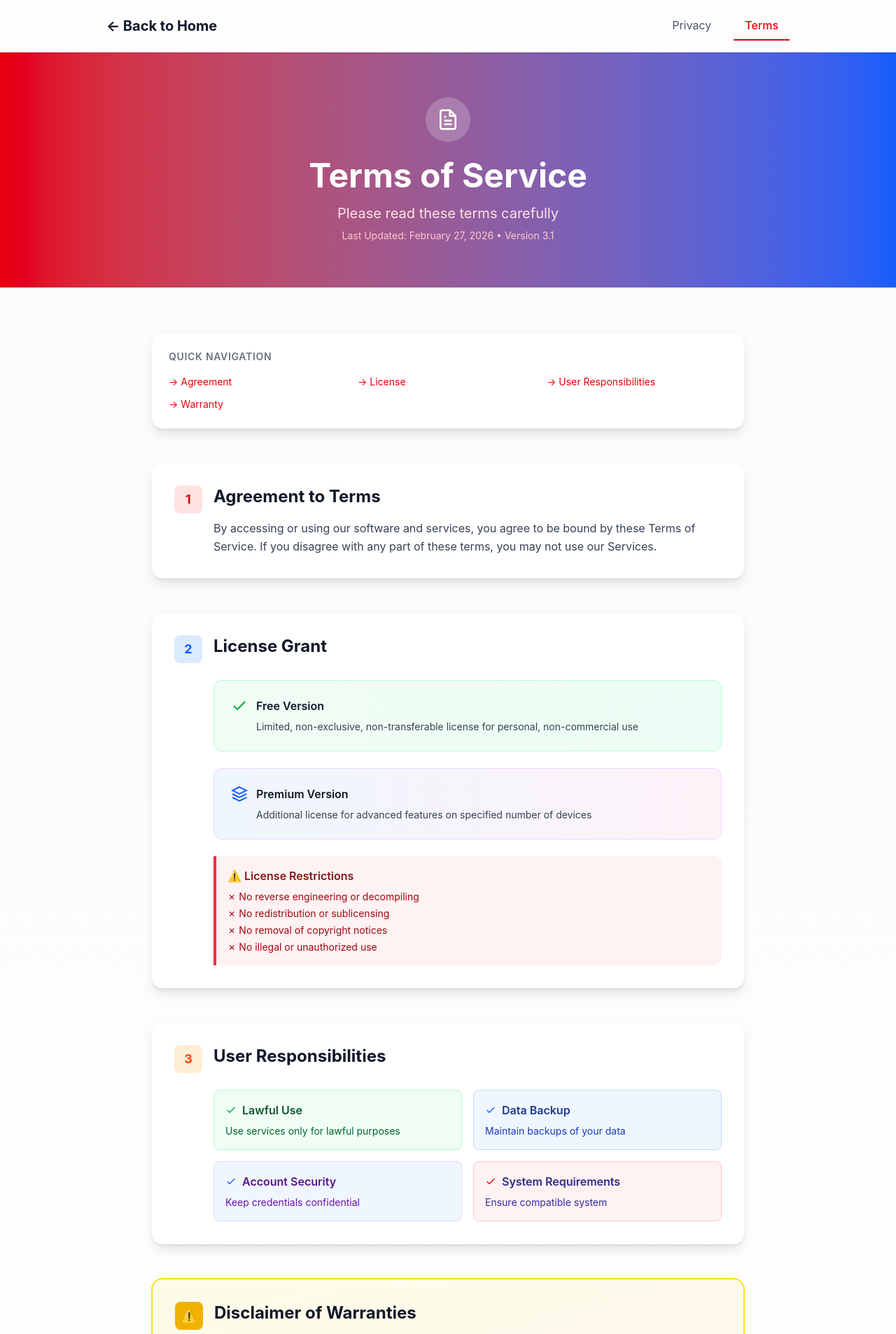
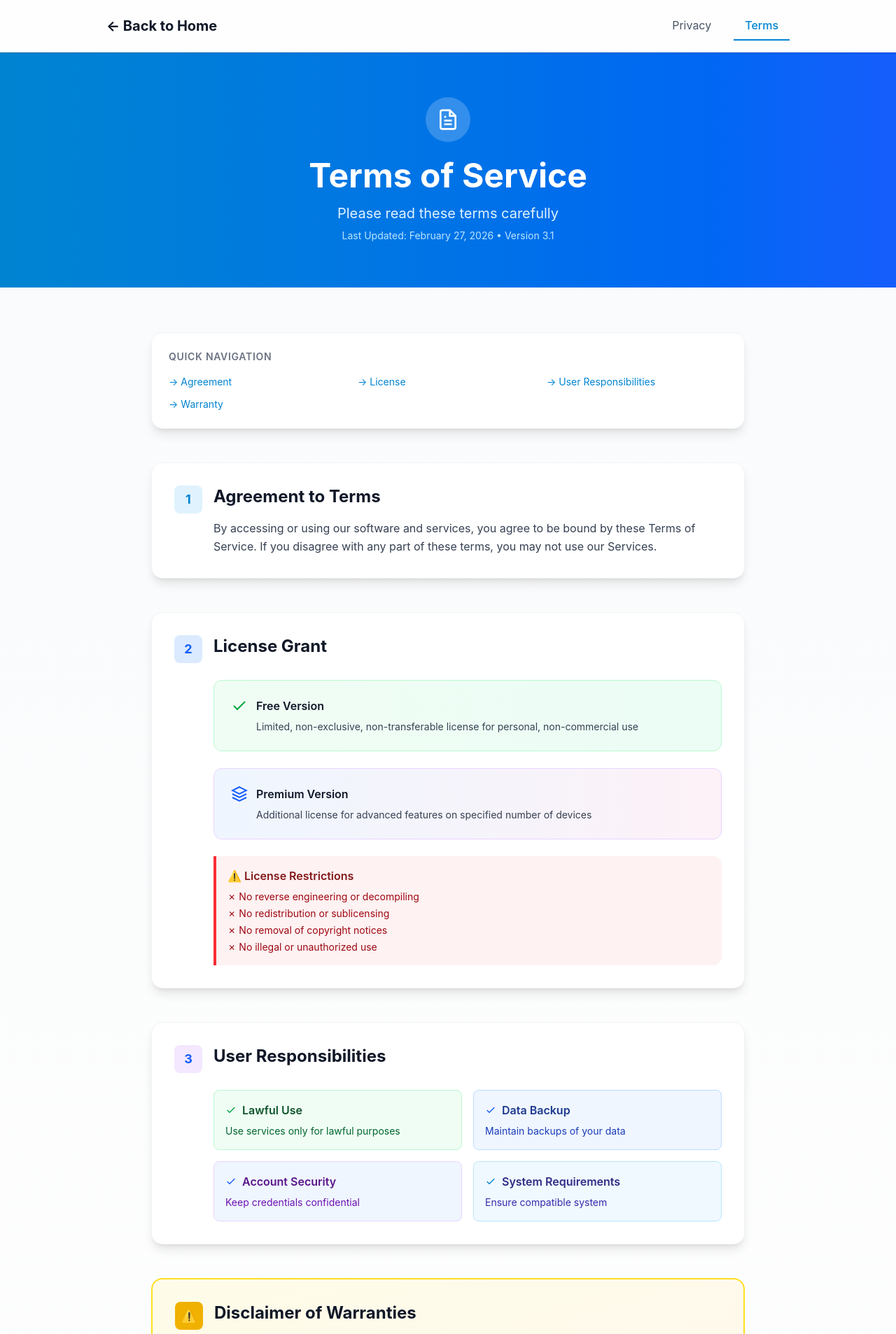
Before and after one commit to codingbrain02/hardwarepulse, a React (Vite) app: page /terms in a window 1280 px wide. Shown: the top 1907 px of the page at 70% size. Built offline with nearby package versions, Linux system fonts and the light colour scheme.

Commit message:
initial commit

```diff
--- a/src/components/TermsOfService.tsx
+++ b/src/components/TermsOfService.tsx
@@ -43,7 +43,7 @@ function TermsOfService() {
         if (p.x < 0 || p.x > canvas.width) p.vx *= -1
         if (p.y < 0 || p.y > canvas.height) p.vy *= -1
 
-        ctx.fillStyle = 'rgba(239, 68, 68, 0.3)'
+        ctx.fillStyle = 'rgba(56, 189, 248, 0.3)'
         ctx.beginPath()
         ctx.arc(p.x, p.y, p.size, 0, Math.PI * 2)
         ctx.fill()
@@ -64,20 +64,20 @@ function TermsOfService() {
   }, [])
 
   return (
-    <div className="min-h-screen bg-gradient-to-b from-gray-50 to-white">
+    <div className="min-h-screen bg-linear-to-b from-gray-50 to-white">
       <canvas ref={canvasRef} className="fixed inset-0 w-full h-full -z-10" />
 
       {/* Navigation */}
       <nav className="border-b border-gray-200 bg-white/80 backdrop-blur-md sticky top-0 z-50 shadow-sm">
         <div className="max-w-5xl mx-auto px-6 py-4 flex items-center justify-between">
-          <a href="/" className="text-xl font-bold text-gray-900 hover:text-red-600 transition-colors">
+          <a href="/hardwarepulse" className="text-xl font-bold text-gray-900 hover:text-sky-600 transition-colors">
             ← Back to Home
           </a>
           <div className="flex gap-4">
-            <a href="/privacy" className="px-4 py-2 text-gray-600 hover:text-red-600 transition-colors">
+            <a href="/privacy" className="px-4 py-2 text-gray-600 hover:text-sky-600 transition-colors">
               Privacy
             </a>
-            <a href="/terms" className="px-4 py-2 text-red-600 font-medium border-b-2 border-red-600">
+            <a href="/terms" className="px-4 py-2 text-sky-600 font-medium border-b-2 border-sky-600">
               Terms
             </a>
           </div>
@@ -85,7 +85,7 @@ function TermsOfService() {
       </nav>
 
       {/* Hero Section */}
-      <div className="bg-gradient-to-r from-red-600 to-blue-600 py-16">
+      <div className="bg-linear-to-r from-sky-600 to-blue-600 py-16">
         <div className="max-w-5xl mx-auto px-6 text-center">
           <div className="inline-flex items-center justify-center w-16 h-16 bg-white/20 rounded-full mb-6">
             <svg width="32" height="32" viewBox="0 0 24 24" fill="none" stroke="white" strokeWidth="2">
@@ -97,8 +97,8 @@ function TermsOfService() {
             </svg>
           </div>
           <h1 className="text-5xl font-bold text-white mb-4">Terms of Service</h1>
-          <p className="text-xl text-red-100 mb-2">Please read these terms carefully</p>
-          <p className="text-red-200 text-sm">Last Updated: February 27, 2026 • Version 3.1</p>
+          <p className="text-xl text-sky-100 mb-2">Please read these terms carefully</p>
+          <p className="text-sky-200 text-sm">Last Updated: February 27, 2026 • Version 3.1</p>
         </div>
       </div>
 
@@ -108,11 +108,12 @@ function TermsOfService() {
         <div className="bg-white rounded-2xl shadow-lg border border-gray-100 p-6 mb-12">
           <h3 className="text-sm font-semibold text-gray-500 uppercase tracking-wider mb-4">Quick Navigation</h3>
           <div className="grid md:grid-cols-3 gap-3">
-            <a href="#agreement" className="text-red-600 hover:text-red-700 text-sm hover:underline">→ Agreement</a>
-            <a href="#license" className="text-red-600 hover:text-red-700 text-sm hover:underline">→ License</a>
-            <a href="#responsibilities" className="text-red-600 hover:text-red-700 text-sm hover:underline">→ User Responsibilities</a>
-            <a href="#warranty" className="text-red-600 hover:text-red-700 text-sm hover:underline">→ Warranty</a>
-            {/*<a href="#contact" className="text-red-600 hover:text-red-700 text-sm hover:underline">→ Contact</a>*/}
+            <a href="#agreement" className="text-sky-600 hover:text-sky-700 text-sm hover:underline">→ Agreement</a>
+            <a href="#license" className="text-sky-600 hover:text-sky-700 text-sm hover:underline">→ License</a>
+            {/*<a href="#subscription" className="text-sky-600 hover:text-sky-700 text-sm hover:underline">→ Subscription</a>*/}
+            <a href="#responsibilities" className="text-sky-600 hover:text-sky-700 text-sm hover:underline">→ User Responsibilities</a>
+            <a href="#warranty" className="text-sky-600 hover:text-sky-700 text-sm hover:underline">→ Warranty</a>
+            {/*<a href="#contact" className="text-sky-600 hover:text-sky-700 text-sm hover:underline">→ Contact</a>*/}
           </div>
         </div>
 
@@ -120,8 +121,8 @@ function TermsOfService() {
           {/* Agreement */}
           <section id="agreement" className="bg-white rounded-2xl shadow-lg border border-gray-100 p-8">
             <div className="flex items-start gap-4">
-              <div className="flex-shrink-0 w-10 h-10 bg-red-100 rounded-lg flex items-center justify-center">
-                <span className="text-red-600 font-bold text-lg">1</span>
+              <div className="shrink-0 w-10 h-10 bg-sky-100 rounded-lg flex items-center justify-center">
+                <span className="text-sky-600 font-bold text-lg">1</span>
               </div>
               <div className="flex-1">
                 <h2 className="text-2xl font-bold text-gray-900 mb-4">Agreement to Terms</h2>
@@ -136,16 +137,16 @@ function TermsOfService() {
           {/* License Grant */}
           <section id="license" className="bg-white rounded-2xl shadow-lg border border-gray-100 p-8">
             <div className="flex items-start gap-4 mb-6">
-              <div className="flex-shrink-0 w-10 h-10 bg-blue-100 rounded-lg flex items-center justify-center">
+              <div className="shrink-0 w-10 h-10 bg-blue-100 rounded-lg flex items-center justify-center">
                 <span className="text-blue-600 font-bold text-lg">2</span>
               </div>
               <h2 className="text-2xl font-bold text-gray-900">License Grant</h2>
             </div>
 
             <div className="ml-14 space-y-6">
-              <div className="bg-gradient-to-r from-green-50 to-emerald-50 rounded-xl p-6 border border-green-200">
+              <div className="bg-linear-to-r from-green-50 to-emerald-50 rounded-xl p-6 border border-green-200">
                 <div className="flex items-start gap-3">
-                  <svg width="24" height="24" viewBox="0 0 24 24" fill="none" stroke="currentColor" strokeWidth="2" className="text-green-600 flex-shrink-0">
+                  <svg width="24" height="24" viewBox="0 0 24 24" fill="none" stroke="currentColor" strokeWidth="2" className="text-green-600 shrink-0">
                     <polyline points="20 6 9 17 4 12"></polyline>
                   </svg>
                   <div>
@@ -157,9 +158,9 @@ function TermsOfService() {
                 </div>
               </div>
 
-              <div className="bg-gradient-to-r from-blue-50 to-pink-50 rounded-xl p-6 border border-purple-200">
+              <div className="bg-linear-to-r from-blue-50 to-pink-50 rounded-xl p-6 border border-purple-200">
                 <div className="flex items-start gap-3">
-                  <svg width="24" height="24" viewBox="0 0 24 24" fill="none" stroke="currentColor" strokeWidth="2" className="text-blue-600 flex-shrink-0">
+                  <svg width="24" height="24" viewBox="0 0 24 24" fill="none" stroke="currentColor" strokeWidth="2" className="text-blue-600 shrink-0">
                     <path d="M12 2L2 7l10 5 10-5-10-5z"></path>
                     <path d="M2 17l10 5 10-5M2 12l10 5 10-5"></path>
                   </svg>
@@ -184,11 +185,57 @@ function TermsOfService() {
             </div>
           </section>
 
+          {/* Subscription
+          <section id="subscription" className="bg-white rounded-2xl shadow-lg border border-gray-100 p-8">
+            <div className="flex items-start gap-4 mb-6">
+              <div className="shrink-0 w-10 h-10 bg-purple-100 rounded-lg flex items-center justify-center">
+                <span className="text-blue-600 font-bold text-lg">3</span>
+              </div>
+              <h2 className="text-2xl font-bold text-gray-900">Subscription & Payment</h2>
+            </div>
+
+            <div className="ml-14 space-y-4">
+              <div className="flex items-start gap-3 p-4 bg-gray-50 rounded-lg">
+                <svg width="20" height="20" viewBox="0 0 24 24" fill="none" stroke="currentColor" strokeWidth="2" className="text-sky-600 shrink-0 mt-0.5">
+                  <circle cx="12" cy="12" r="10"></circle>
+                  <polyline points="12 6 12 12 16 14"></polyline>
+                </svg>
+                <div>
+                  <h4 className="font-semibold text-gray-900">Billing Cycle</h4>
+                  <p className="text-sm text-gray-600">Premium subscriptions are billed monthly or annually until cancelled</p>
+                </div>
+              </div>
+
+              <div className="flex items-start gap-3 p-4 bg-linear-to-r from-sky-50 to-blue-50 rounded-lg border border-sky-200">
+                <svg width="20" height="20" viewBox="0 0 24 24" fill="none" stroke="currentColor" strokeWidth="2" className="text-sky-600 shrink-0 mt-0.5">
+                  <path d="M20 21v-2a4 4 0 0 0-4-4H8a4 4 0 0 0-4 4v2"></path>
+                  <circle cx="12" cy="7" r="4"></circle>
+                </svg>
+                <div>
+                  <h4 className="font-semibold text-gray-900">Money-Back Guarantee</h4>
+                  <p className="text-sm text-gray-600">30-day refund for first-time subscribers</p>
+                </div>
+              </div>
+
+              <div className="flex items-start gap-3 p-4 bg-gray-50 rounded-lg">
+                <svg width="20" height="20" viewBox="0 0 24 24" fill="none" stroke="currentColor" strokeWidth="2" className="text-sky-600 shrink-0 mt-0.5">
+                  <line x1="18" y1="6" x2="6" y2="18"></line>
+                  <line x1="6" y1="6" x2="18" y2="18"></line>
+                </svg>
+                <div>
+                  <h4 className="font-semibold text-gray-900">Cancellation</h4>
+                  <p className="text-sm text-gray-600">Cancel anytime. Cancellation effective at end of billing period</p>
+                </div>
+              </div>
+            </div>
+          </section>
+          */}
+
           {/* User Responsibilities */}
           <section id="responsibilities" className="bg-white rounded-2xl shadow-lg border border-gray-100 p-8">
             <div className="flex items-start gap-4 mb-6">
-              <div className="flex-shrink-0 w-10 h-10 bg-orange-100 rounded-lg flex items-center justify-center">
-                <span className="text-orange-600 font-bold text-lg">3</span>
+              <div className="shrink-0 w-10 h-10 bg-purple-100 rounded-lg flex items-center justify-center">
+                <span className="text-blue-600 font-bold text-lg">3</span>
               </div>
               <h2 className="text-2xl font-bold text-gray-900">User Responsibilities</h2>
             </div>
@@ -225,9 +272,9 @@ function TermsOfService() {
                   <p className="text-sm text-purple-800">Keep credentials confidential</p>
                 </div>
 
-                <div className="bg-red-50 border border-red-200 rounded-lg p-4">
+                <div className="bg-sky-50 border border-sky-200 rounded-lg p-4">
                   <div className="flex items-center gap-2 mb-2">
-                    <svg width="16" height="16" viewBox="0 0 24 24" fill="none" stroke="currentColor" strokeWidth="2" className="text-red-600">
+                    <svg width="16" height="16" viewBox="0 0 24 24" fill="none" stroke="currentColor" strokeWidth="2" className="text-sky-600">
                       <polyline points="20 6 9 17 4 12"></polyline>
                     </svg>
                     <h4 className="font-semibold text-indigo-900">System Requirements</h4>
@@ -239,9 +286,9 @@ function TermsOfService() {
           </section>
 
           {/* Disclaimer */}
-          <section id="warranty" className="bg-gradient-to-br from-yellow-50 to-orange-50 rounded-2xl border-2 border-yellow-300 p-8">
+          <section id="warranty" className="bg-linear-to-br from-yellow-50 to-orange-50 rounded-2xl border-2 border-yellow-300 p-8">
             <div className="flex items-start gap-4 mb-6">
-              <div className="flex-shrink-0 w-10 h-10 bg-yellow-500 rounded-lg flex items-center justify-center">
+              <div className="shrink-0 w-10 h-10 bg-yellow-500 rounded-lg flex items-center justify-center">
                 <span className="text-white font-bold text-lg">⚠️</span>
               </div>
               <div className="flex-1">
@@ -268,9 +315,9 @@ function TermsOfService() {
           </section>
 
           {/* Limitation of Liability */}
-          <section className="bg-gradient-to-br from-red-50 to-pink-50 rounded-2xl border-2 border-red-300 p-8">
+          <section className="bg-linear-to-br from-red-50 to-pink-50 rounded-2xl border-2 border-red-300 p-8">
             <div className="flex items-start gap-4">
-              <div className="flex-shrink-0 w-10 h-10 bg-red-500 rounded-lg flex items-center justify-center">
+              <div className="shrink-0 w-10 h-10 bg-red-500 rounded-lg flex items-center justify-center">
                 <span className="text-white font-bold text-lg">!</span>
               </div>
               <div className="flex-1">
@@ -290,28 +337,28 @@ function TermsOfService() {
           </section>
 
           {/* Contact
-          <section id="contact" className="bg-gradient-to-br from-red-600 to-blue-600 rounded-2xl shadow-xl p-8 text-white">
+          <section id="contact" className="bg-linear-to-br from-sky-600 to-blue-600 rounded-2xl shadow-xl p-8 text-white">
             <div className="flex items-start gap-4 mb-6">
-              <div className="flex-shrink-0 w-10 h-10 bg-white/20 rounded-lg flex items-center justify-center">
+              <div className="shrink-0 w-10 h-10 bg-white/20 rounded-lg flex items-center justify-center">
                 <svg width="20" height="20" viewBox="0 0 24 24" fill="none" stroke="white" strokeWidth="2">
                   <path d="M21 15a2 2 0 0 1-2 2H7l-4 4V5a2 2 0 0 1 2-2h14a2 2 0 0 1 2 2z"></path>
                 </svg>
               </div>
               <div className="flex-1">
                 <h2 className="text-2xl font-bold mb-4">Questions About Terms?</h2>
-                <p className="text-red-100 mb-6">Our legal team is here to help clarify any questions.</p>
+                <p className="text-sky-100 mb-6">Our legal team is here to help clarify any questions.</p>
                 <div className="grid md:grid-cols-2 gap-4 text-sm">
                   <div>
                     <p className="font-semibold mb-1">Email</p>
-                    <p className="text-red-200">legal@company.com</p>
+                    <p className="text-sky-200">legal@company.com</p>
                   </div>
                   <div>
                     <p className="font-semibold mb-1">Phone</p>
-                    <p className="text-red-200">+1 (555) 123-4567</p>
+                    <p className="text-sky-200">+1 (555) 123-4567</p>
                   </div>
                   <div className="md:col-span-2">
                     <p className="font-semibold mb-1">Mailing Address</p>
-                    <p className="text-red-200">123 Legal Street, San Francisco, CA 94102, USA</p>
+                    <p className="text-sky-200">123 Legal Street, San Francisco, CA 94102, USA</p>
                   </div>
                 </div>
               </div>
@@ -320,9 +367,9 @@ function TermsOfService() {
           */}
 
           {/* Acceptance */}
-          <section className="bg-gradient-to-r from-green-50 to-emerald-50 rounded-2xl border-2 border-green-300 p-8">
+          <section className="bg-linear-to-r from-green-50 to-emerald-50 rounded-2xl border-2 border-green-300 p-8">
             <div className="flex items-start gap-4">
-              <div className="flex-shrink-0 w-10 h-10 bg-green-500 rounded-lg flex items-center justify-center">
+              <div className="shrink-0 w-10 h-10 bg-green-500 rounded-lg flex items-center justify-center">
                 <svg width="20" height="20" viewBox="0 0 24 24" fill="none" stroke="white" strokeWidth="2">
                   <polyline points="20 6 9 17 4 12"></polyline>
                 </svg>
```
